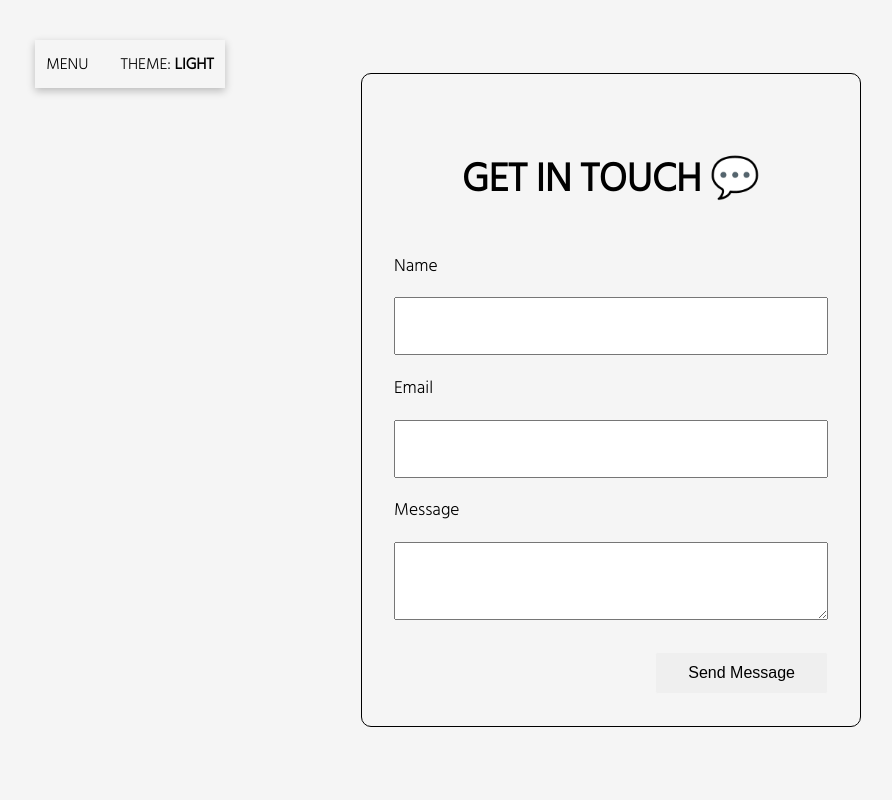
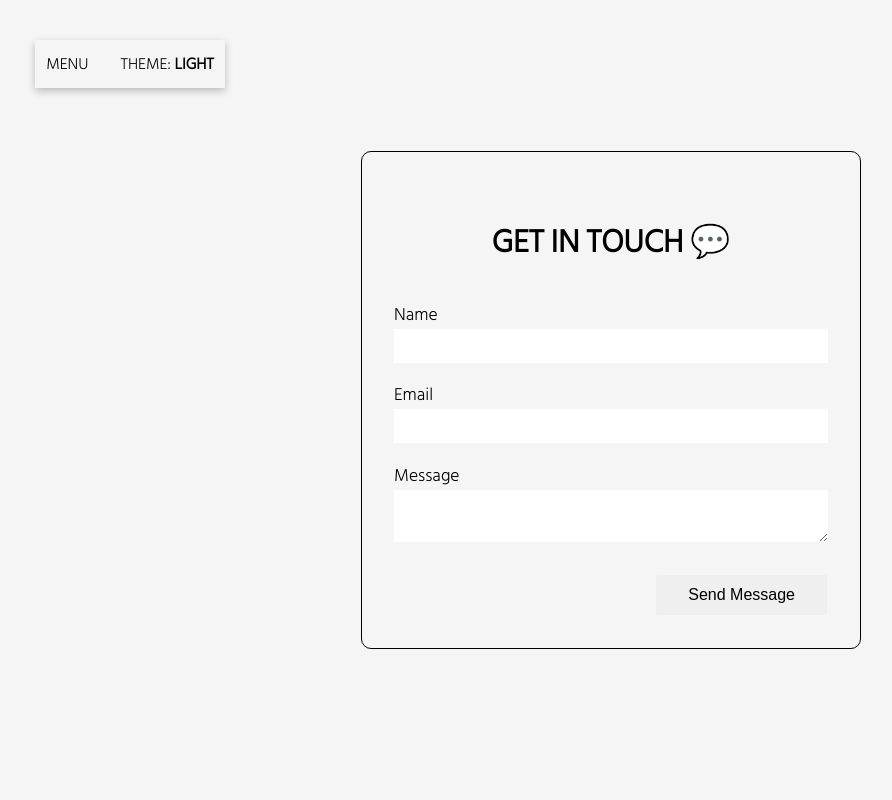
Before and after one commit to owengiri20/owen-portfolio, a React (Create React App) app: page /contact in a window 1280 px wide. Shown: the top 800 px of the page, without its empty margins (29-921 px from the left). Built offline with nearby package versions, Linux system fonts and the light colour scheme.

Commit message:
more pretty work of contact form

```diff
--- a/src/components/contact/ContactForm.tsx
+++ b/src/components/contact/ContactForm.tsx
@@ -12,16 +12,16 @@ export const ContactForm = () => {
 					<h3>Get In Touch 💬</h3>
 
 					<div>
-						<p>Name</p>
+						<p className="contact-form-label">Name</p>
 						<input type="text" name="name" />
 					</div>
 					<div>
-						<p>Email</p>
+						<p className="contact-form-label">Email</p>
 						<input name="email" />
 					</div>
 
 					<div>
-						<p>Message</p>
+						<p className="contact-form-label">Message</p>
 						<textarea name="message"></textarea>
 					</div>
 
--- a/src/components/contact/contact.css
+++ b/src/components/contact/contact.css
@@ -16,20 +16,25 @@
 }
 
 .contact form h3 {
-	font-size: 2.5rem;
+	font-size: 2rem;
 	text-align: center;
 	text-transform: uppercase;
 }
 .contact form input,
 textarea {
 	display: block;
-	padding: 1rem;
+	padding: 0.5rem;
 	width: 100%;
-	font-size: 1.2rem;
+	font-size: 1rem;
+	border: none;
 }
 
 textarea {
 	margin-bottom: 2rem;
+}
+
+.contact-form-label {
+	margin-bottom: 0;
 }
 
 .contact-send {
@@ -49,3 +54,9 @@ textarea {
 	border: 1px solid var(--text-color);
 	color: var(--text-color);
 }
+
+@media screen and (max-height: 730px) {
+	.contact form {
+		margin-top: 2rem;
+	}
+}
```
